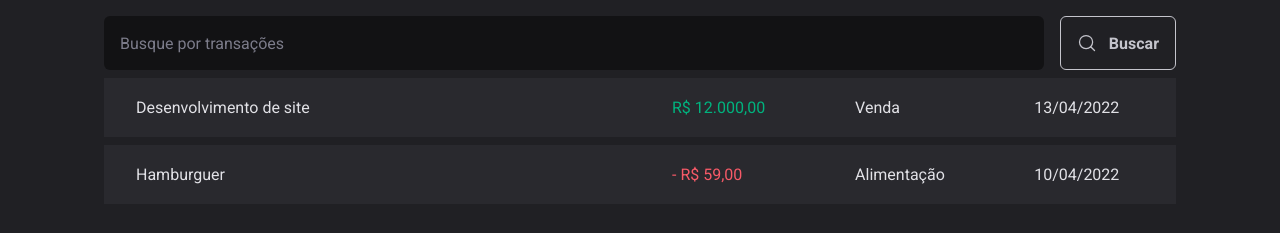
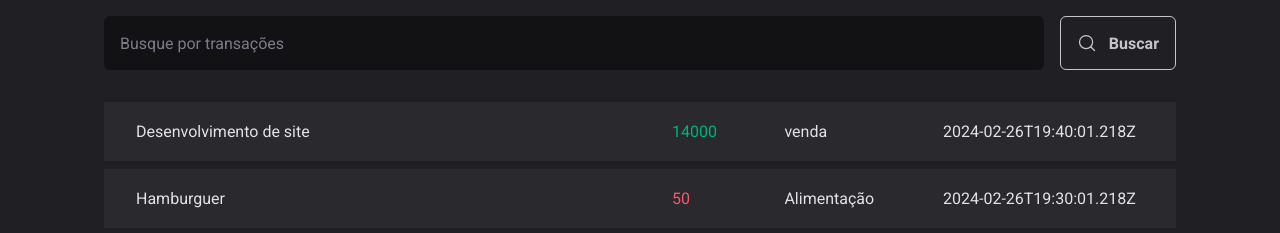
Before and after one commit to MilenaRizzi/dt-money, a React (Vite) app: page / in a window 1280 px wide. Shown: the part 578-811 px from the top of the page. Built offline with nearby package versions, Linux system fonts and the light colour scheme; data requests are answered from the project's data file.

Commit message:
fazendo requisicao e mostrando as transacoes em tela

```diff
--- a/src/pages/Transactions/index.tsx
+++ b/src/pages/Transactions/index.tsx
@@ -1,3 +1,4 @@
+import { useEffect, useState } from "react";
 import { Header } from "../../components/Header";
 import { Summary } from "../../components/Summary";
 import { SearchForm } from "./components/SearchForm";
@@ -7,32 +8,52 @@
   TransactionsTable,
 } from "./styles";
 
+interface Transaction {
+  id: number;
+  description: string;
+  type: "income" | "outcome";
+  price: number;
+  category: string;
+  createdAt: string;
+}
+
 export function Transactions() {
+  const [transactions, setTransactions] = useState<Transaction[]>([]);
+
+  async function loadTransactions() {
+    const response = await fetch("http://localhost:3000/transactions");
+    const data = await response.json();
+
+    setTransactions(data);
+  }
+
+  useEffect(() => {
+    loadTransactions();
+  }, []);
+
   return (
     <div>
       <Header />
       <Summary />
 
       <TransactionsContainer>
-        <SearchForm/>
+        <SearchForm />
         <TransactionsTable>
           <tbody>
-            <tr>
-              <td width="50%">Desenvolvimento de site</td>
-              <td>
-                <PriceHighLight variant="income">R$ 12.000,00</PriceHighLight>
-              </td>
-              <td>Venda</td>
-              <td>13/04/2022</td>
-            </tr>
-            <tr>
-              <td width="50%">Hamburguer</td>
-              <td>
-                <PriceHighLight variant="outcome">- R$ 59,00</PriceHighLight>
-              </td>
-              <td>Alimentação</td>
-              <td>10/04/2022</td>
-            </tr>
+            {transactions.map((transaction) => {
+              return (
+                <tr key={transaction.id}>
+                  <td width="50%">{transaction.description}</td>
+                  <td>
+                    <PriceHighLight variant={transaction.type}>
+                     {transaction.price}
+                    </PriceHighLight>
+                  </td>
+                  <td>{transaction.category}</td>
+                  <td>{transaction.createdAt}</td>
+                </tr>
+              );
+            })}
           </tbody>
         </TransactionsTable>
       </TransactionsContainer>
--- a/src/pages/Transactions/styles.ts
+++ b/src/pages/Transactions/styles.ts
@@ -11,7 +11,7 @@
   width: 100%;
   border-collapse: separate;
   border-spacing: 0 0.5rem;
-  /* margin-top: 1.5rem; */
+  margin-top: 1.5rem;
 
   td {
     padding: 1.25rem 2rem;
```
